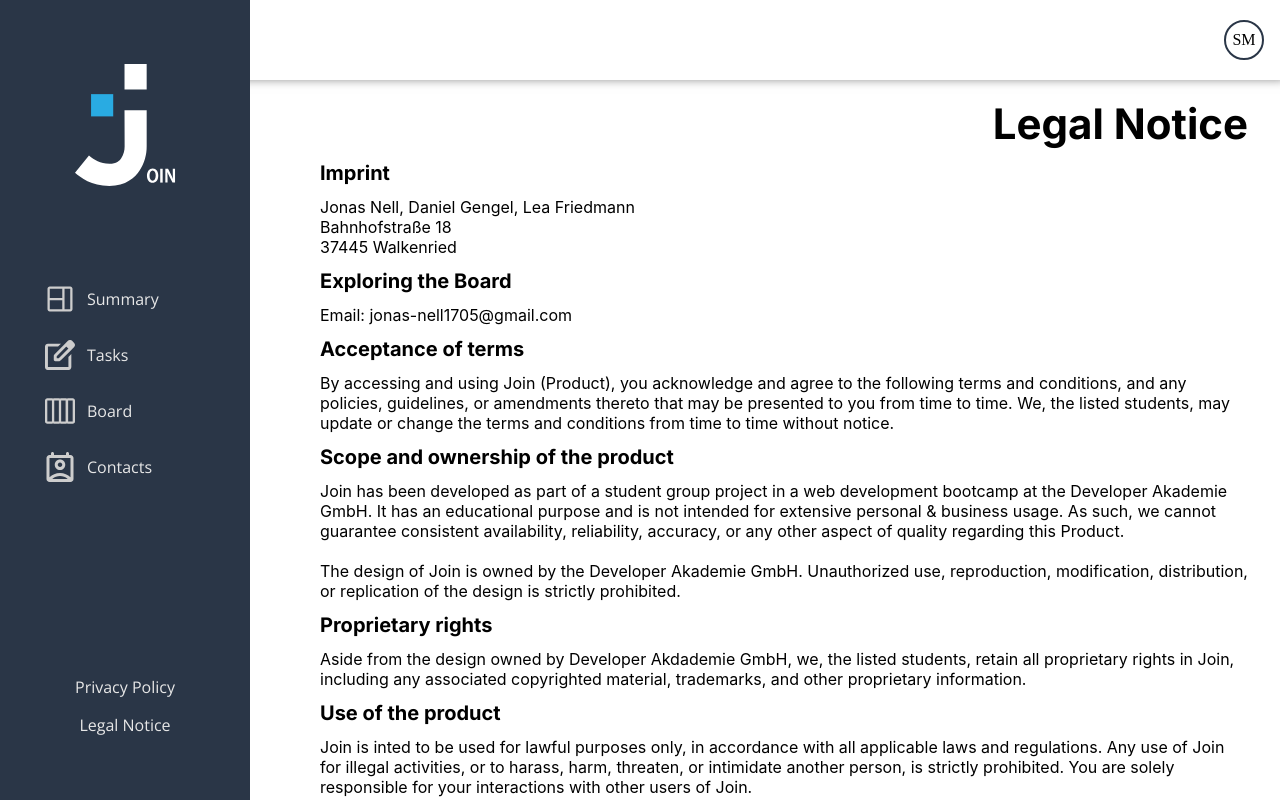
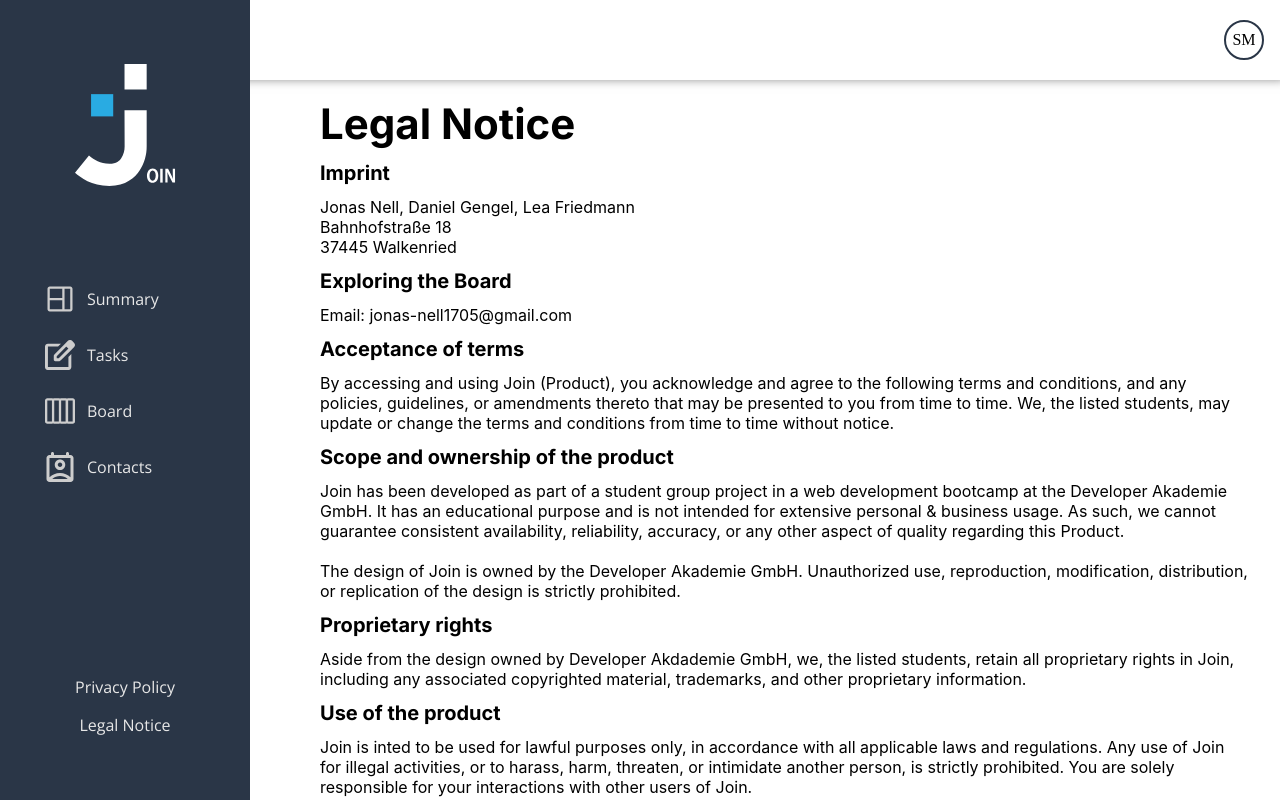
Before and after one commit to jonas-nell/join, an Angular app: page /legal-notice in a window 1280 px wide. Shown: the top 800 px of the page. Built offline with nearby package versions, Linux system fonts and the light colour scheme; a web font is replaced by a local one.

Commit message:
fix: legal top layout

```diff
--- a/src/app/pages/help/help.html
+++ b/src/app/pages/help/help.html
@@ -1,7 +1,7 @@
 <div class="legal-wrapper">
     <div class="legal-top">
+        <h2>Help</h2>
         <app-back-button></app-back-button>
-        <h2>Help</h2>
     </div>
     <span
         >Welcome to the help page for Join, your guide to using our kanban project management tool.
--- a/src/app/pages/help/help.scss
+++ b/src/app/pages/help/help.scss
@@ -8,7 +8,7 @@
 
     .legal-top{
         width: 100%;
-        @include flex(row-reverse, $justify: space-between, $gap: 14);
+        @include flex(row, $justify: space-between, $gap: 14);
     }
 
     h2 {
--- a/src/app/pages/legal-notice/legal-notice.html
+++ b/src/app/pages/legal-notice/legal-notice.html
@@ -1,7 +1,7 @@
 <div class="legal-wrapper">
     <div class="legal-top">
+        <h2>Legal Notice</h2>
         <app-back-button></app-back-button>
-        <h2>Legal Notice</h2>
     </div>
     <h3>Imprint</h3>
     Jonas Nell, Daniel Gengel, Lea Friedmann <br>
--- a/src/app/pages/legal-notice/legal-notice.scss
+++ b/src/app/pages/legal-notice/legal-notice.scss
@@ -8,7 +8,7 @@
 
     .legal-top{
         width: 100%;
-        @include flex(row-reverse, $justify: space-between, $gap: 14);
+        @include flex(row, $justify: space-between, $gap: 14);
     }
 
     h2 {
--- a/src/app/pages/privacy-policy/privacy-policy.html
+++ b/src/app/pages/privacy-policy/privacy-policy.html
@@ -1,7 +1,7 @@
 <div class="legal-wrapper">
     <div class="legal-top">
+        <h2>Privacy Policy</h2>
         <app-back-button></app-back-button>
-        <h2>Privacy Policy</h2>
     </div>
 
     <span> Last updated: August 11, 2026 </span>
--- a/src/app/pages/privacy-policy/privacy-policy.scss
+++ b/src/app/pages/privacy-policy/privacy-policy.scss
@@ -9,7 +9,7 @@
 
     .legal-top{
         width: 100%;
-        @include flex(row-reverse, $justify: space-between, $gap: 14);
+        @include flex(row, $justify: space-between, $gap: 14);
     }
 
     h2 {
```
